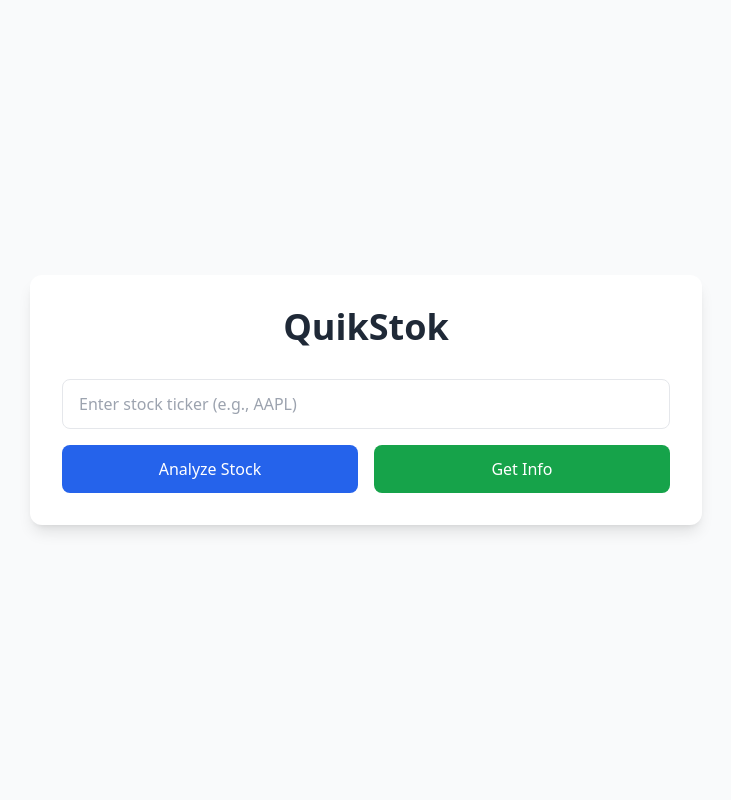
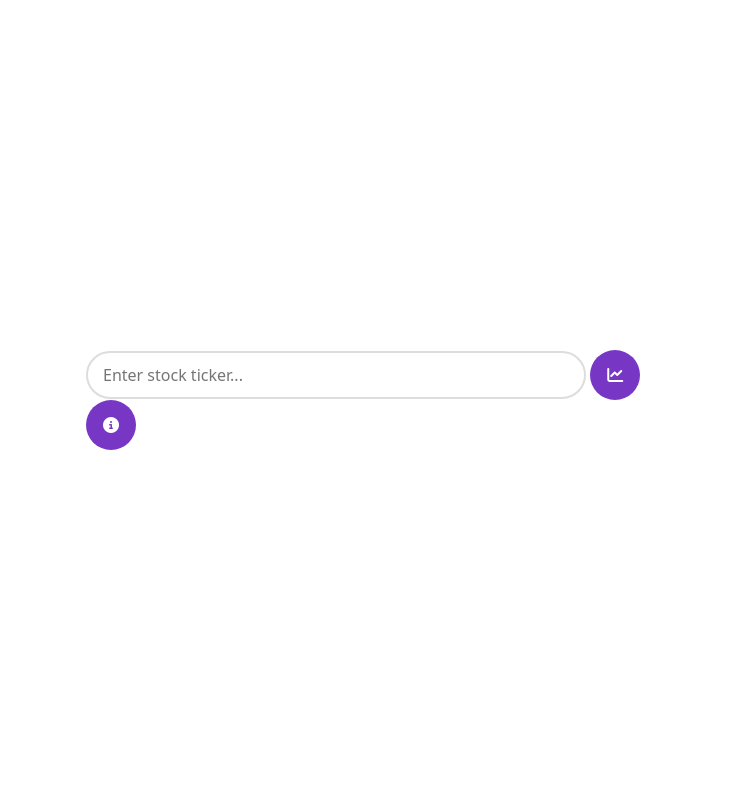
Before and after one commit to dylannguyennn/QuikStok, a Flask app: page / in a window 1280 px wide. Shown: the whole page, without its empty margins (274-1005 px from the left). Run offline with Flask 3, Linux system fonts and the light colour scheme; some libraries are stand-ins or nearby versions.

Commit message:
Added stock info functionality and tweaked styling

```diff
--- a/app.py
+++ b/app.py
@@ -1,5 +1,6 @@
 from flask import Flask, render_template, request
 from posts import search_ticker
+import yfinance as yf
 
 app = Flask(__name__)
 
@@ -7,8 +8,24 @@ app = Flask(__name__)
 def home():
     return render_template('home.html')
 
-@app.route('/submit', methods=['POST'])
-def submit():
+@app.route('/analyze', methods=['POST'])
+def analyze_stock():
     ticker = request.form.get('ticker', '').strip().upper()
-    print(ticker)
+
     return(search_ticker(ticker))
+
+@app.route('/info', methods=['POST'])
+def info_stock():
+    ticker = request.form.get('ticker', '').strip().upper()
+    stock = yf.Ticker(ticker)
+    info = stock.info
+
+    return render_template('stockinfo.html',
+        name=info.get('longName', ticker),
+        symbol=ticker,
+        price=info.get('currentPrice', 'N/A'),
+        market_cap=info.get('marketCap', 'N/A'),
+        pe_ratio=info.get('trailingPE', 'N/A'),
+        dividend_yield=info.get('dividendYield', 'N/A') * 100 if info.get('dividendYield') else 'N/A',
+        summary=info.get('longBusinessSummary', 'No summary available')
+    )
--- /dev/null
+++ b/static/css/styles.css
@@ -0,0 +1,44 @@
+.search-container {
+    max-width: 800px;
+    min-height: 300px;
+    display: flex;
+    justify-content: center;
+    align-items: center;
+    margin: 0 auto;
+    padding: 40px;
+    opacity: 1;
+    position: absolute;
+    top: 50%;
+    left: 50%;
+    transform: translate(-50%, -50%);
+}
+.search-box {
+    display: flex;
+    gap: 10px;
+}
+.search-input {
+    flex: 2;
+    min-width: 500px;
+    padding: 10px 15px;
+    border: 2px solid #ddd;
+    border-radius: 25px;
+    font-size: 16px;
+    transition: border-color 0.3s;
+}
+.search-input:focus {
+    border-color: #7737c4;
+    outline: none;
+}
+.icon-btn {
+    width: 50px;
+    height: 50px;
+    border-radius: 50%;
+    border: none;
+    background: #7737c4;
+    color: white;
+    cursor: pointer;
+    transition: background 0.3s;
+}
+.icon-btn:hover {
+    background: #8d5ec4;
+}
--- /dev/null
+++ b/static/css/transitions.css
@@ -0,0 +1,26 @@
+@keyframes fadeOut {
+    from { opacity: 1; }
+    to { opacity: 0; }
+}
+
+@keyframes fadeIn {
+    from { opacity: 0; transform: translateY(20px); }
+    to { opacity: 1; transform: translateY(0); }
+}
+
+.fade-out {
+    animation: fadeOut 0.5s ease forwards;
+}
+
+.fade-in {
+    opacity: 0;
+}
+
+.fade-in.animated {
+    animation: fadeIn 1.0s ease forwards;
+}
+
+/* Staggered animations */
+.fade-in.animated.delay-1 { animation-delay: 0.4s; }
+.fade-in.animated.delay-2 { animation-delay: 0.6s; }
+.fade-in.animated.delay-3 { animation-delay: 0.8s; }
--- /dev/null
+++ b/static/js/transitions.js
@@ -0,0 +1,21 @@
+function startTransition(event) {
+    event.preventDefault();
+    const container = document.getElementById('main-container');
+    container.classList.add('fade-out');
+
+    setTimeout(() => {
+        event.target.submit();
+    }, 500);
+}
+
+function animatePageElements() {
+    const elements = document.querySelectorAll('.fade-in');
+    elements.forEach((el, index) => {
+        setTimeout(() => {
+            el.classList.add('animated', `delay-${index % 3}`);
+        }, 100);
+    });
+}
+
+// Run animations when page loads
+document.addEventListener('DOMContentLoaded', animatePageElements);
--- a/templates/home.html
+++ b/templates/home.html
@@ -3,52 +3,26 @@
 <head>
     <meta charset="UTF-8">
     <meta name="viewport" content="width=device-width, initial-scale=1.0">
-    <title>QuikStok</title>
-    <script src="https://cdn.tailwindcss.com"></script>
-    <style>
-        @keyframes fadeIn {
-            from { opacity: 0; transform: translateY(20px); }
-            to { opacity: 1; transform: translateY(0); }
-        }
-        .fade-in {
-            animation: fadeIn 0.5s ease-out;
-        }
-    </style>
+    <title>Stock Information</title>
+    <link href="https://cdn.jsdelivr.net/npm/bootstrap@5.3.2/dist/css/bootstrap.min.css" rel="stylesheet">
+    <link href="https://cdnjs.cloudflare.com/ajax/libs/font-awesome/6.4.2/css/all.min.css" rel="stylesheet">
+    <link rel="stylesheet" href="{{ url_for('static', filename='css/transitions.css') }}">
+    <link rel="stylesheet" href="{{ url_for('static', filename='css/styles.css') }}">
 </head>
-<body class="bg-gray-50 min-h-screen flex items-center">
-    <div class="max-w-2xl mx-auto w-full fade-in">
-        <div class="bg-white rounded-xl shadow-lg p-8">
-            <div class="text-center mb-8">
-                <h1 class="text-4xl font-bold text-gray-800 mb-2">QuikStok</h1>
-            </div>
-
-            <form action="/submit" method="POST" class="space-y-4">
-                <div>
-                    <input
-                        type="text"
-                        name="ticker"
-                        placeholder="Enter stock ticker (e.g., AAPL)"
-                        class="w-full px-4 py-3 rounded-lg border border-gray-200 focus:border-blue-500 focus:ring-2 focus:ring-blue-200 transition-all"
-                        required
-                    >
-                </div>
-                <div class="flex gap-4">
-                    <button
-                        type="submit"
-                        class="w-1/2 bg-blue-600 text-white px-4 py-3 rounded-lg hover:bg-blue-700 focus:ring-4 focus:ring-blue-200 transition-all"
-                    >
-                        Analyze Stock
-                    </button>
-                    <button
-                        type="button"
-                        onclick="getinfo()"
-                        class="w-1/2 bg-green-600 text-white px-4 py-3 rounded-lg hover:bg-green-700 focus:ring-4 focus:ring-green-200 transition-all"
-                    >
-                        Get Info
-                    </button>
-                </div>
-            </form>
-        </div>
+<body>
+    <div class="search-container" id="main-container">
+    <div class="search-box">
+        <form action="/info" method="POST" id="searchForm" onsubmit="startTransition(event)">
+            <input type="text" class="search-input" name="ticker" placeholder="Enter stock ticker..." required>
+            <button type="submit" formaction="/analyze" class="icon-btn" title="Analyze">
+                <i class="fas fa-chart-line"></i>
+            </button>
+            <button type="submit" formaction="/info" class="icon-btn" title="Get Info">
+                <i class="fas fa-info-circle"></i>
+            </button>
+        </form>
     </div>
+    </div>
+    <script src="{{ url_for('static', filename='js/transitions.js') }}"></script>
 </body>
 </html>
```
Also changed, not shown: templates/stockinfo.html (added, +79 -0 lines), templates/analysis.html (added).
